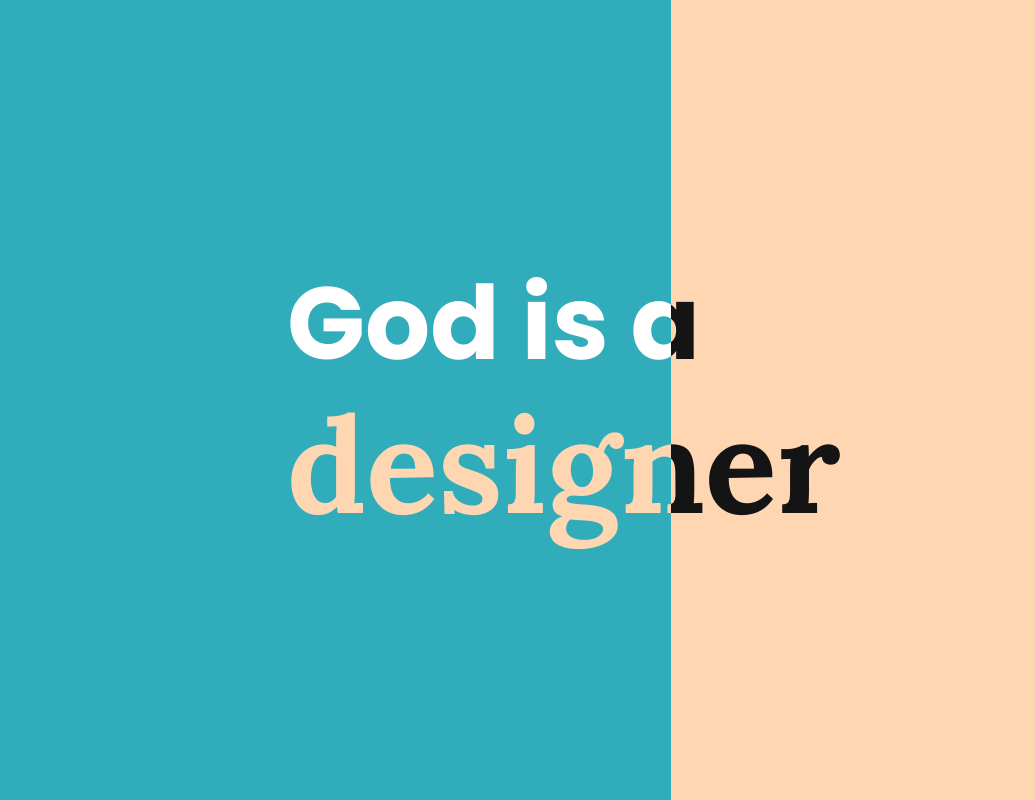
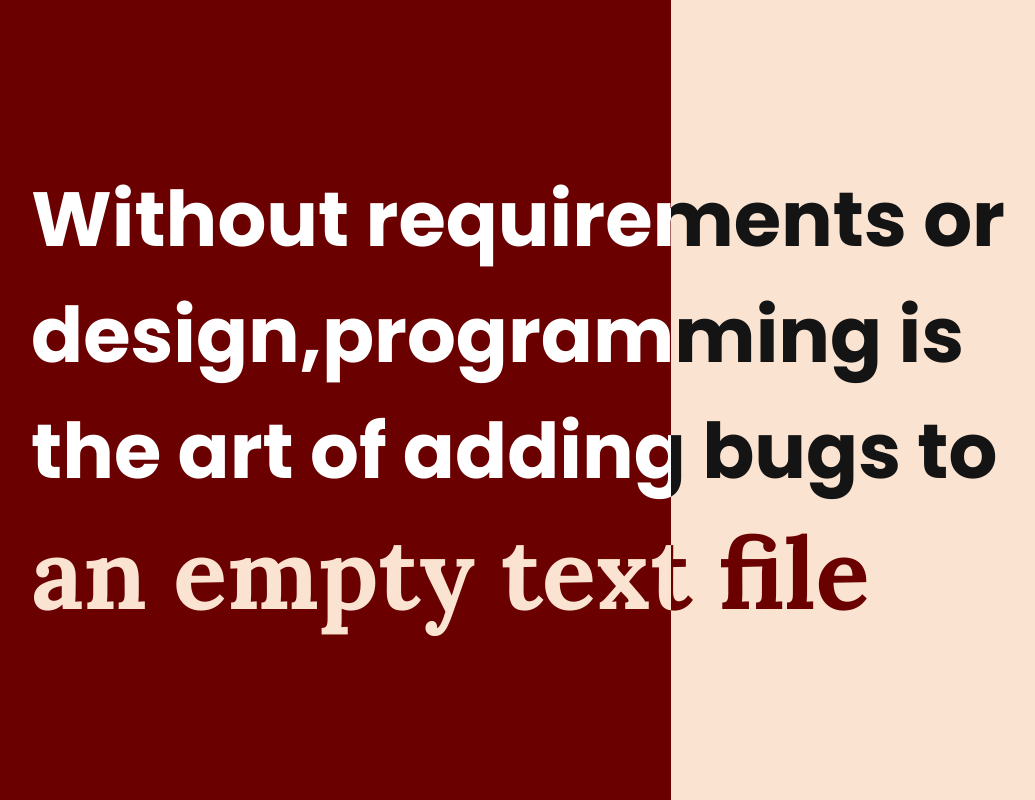
Before and after one commit to KenGezuz/simpleHeaderSlider, a plain HTML site: page src/index.html in a window 1280 px wide. Shown: the whole page, without its empty margins (97-1132 px from the left). Drawn offline with Linux system fonts and the light colour scheme.

Commit message:
added content in the style.css file

```diff
--- a/src/index.html
+++ b/src/index.html
@@ -12,16 +12,16 @@
                              <!--Left Side-->
     <div id="left-side" class="side">
         <h2 class = "title">
-            God is a <br>
-            <span class="fancy">designer</span>
+            Without requirements or design,programming is the art of adding bugs to
+            <span class="fancy">an empty text file</span>
         </h2>
     </div>
                             <!--Right Side-->
 
     <div id="right-side" class="side">
         <h2 class = "title">
-            God is a <br>
-            <span class="fancy">designer</span>
+            Without requirements or design,programming is the art of adding bugs to
+            <span class="fancy">an empty text file</span>
         </h2>
     </div>
 
--- a/src/styles.css
+++ b/src/styles.css
@@ -3,8 +3,8 @@
     --yellow: rgb(253,216,53);
     --blue: rgb(98,0,234);
 
-    --c1: #31ACBA;
-    --c2: #FFD6B2;
+    --c1: #6A0000;
+    --c2: #FBE3D1;
 
     --left-color: var(--c1);
     --right-color: var(--c2);
@@ -26,10 +26,10 @@ body {
 
 .side .title {
     font-family: "poppins",sans sans-serif;
-    font-size: 8vw;
+    font-size: 6vw;
     margin: 0px 10vw;
     width: 80vw;
-    padding-left: 20%;
+
 
 
 }
@@ -37,7 +37,7 @@ body {
 .side .fancy{
     font-family:"lora", sans-serif;
     font-size: 1.3em;
-    line-height: 0.3em;
+    line-height: 0.2.5em;
 }
 
 #left-side {
@@ -62,6 +62,6 @@ body {
     color: var(--dark);
 }
 
-#right-side . fancy {
-    color: white;
+#right-side .fancy {
+    color: var(--c1);
 }
```
